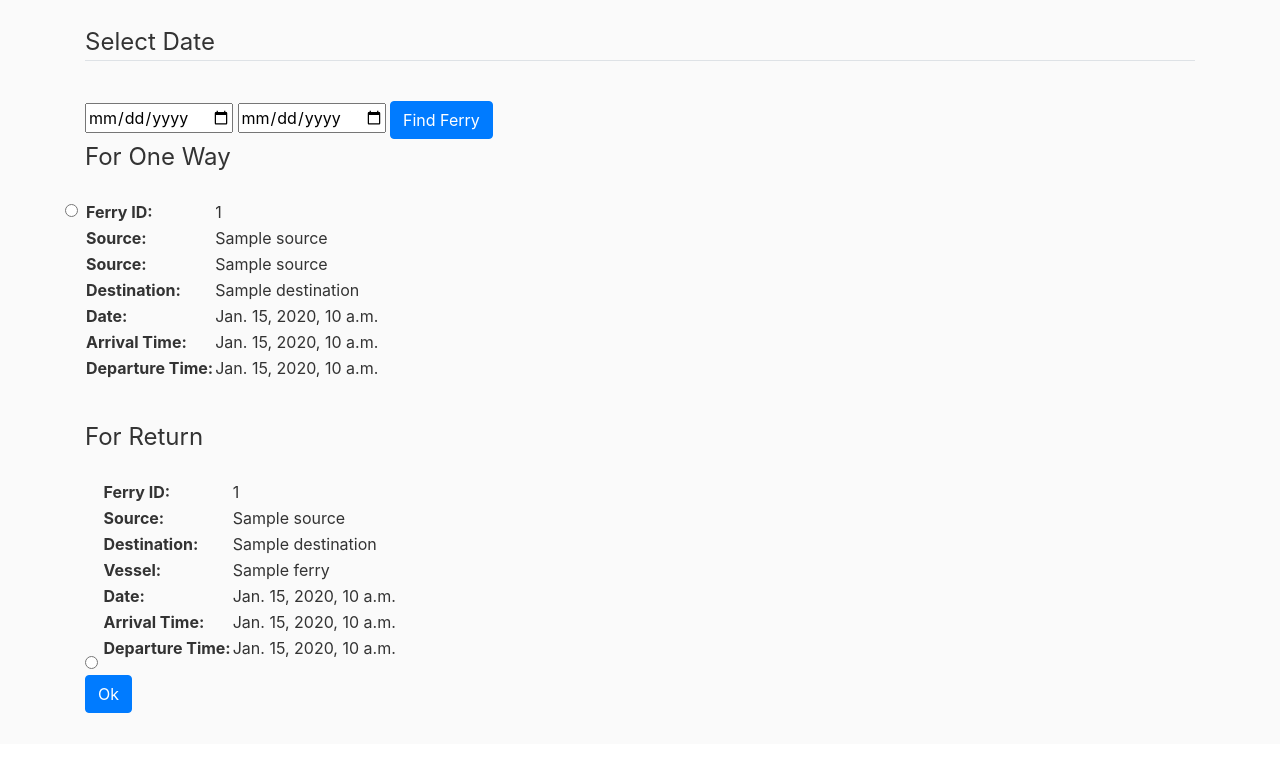
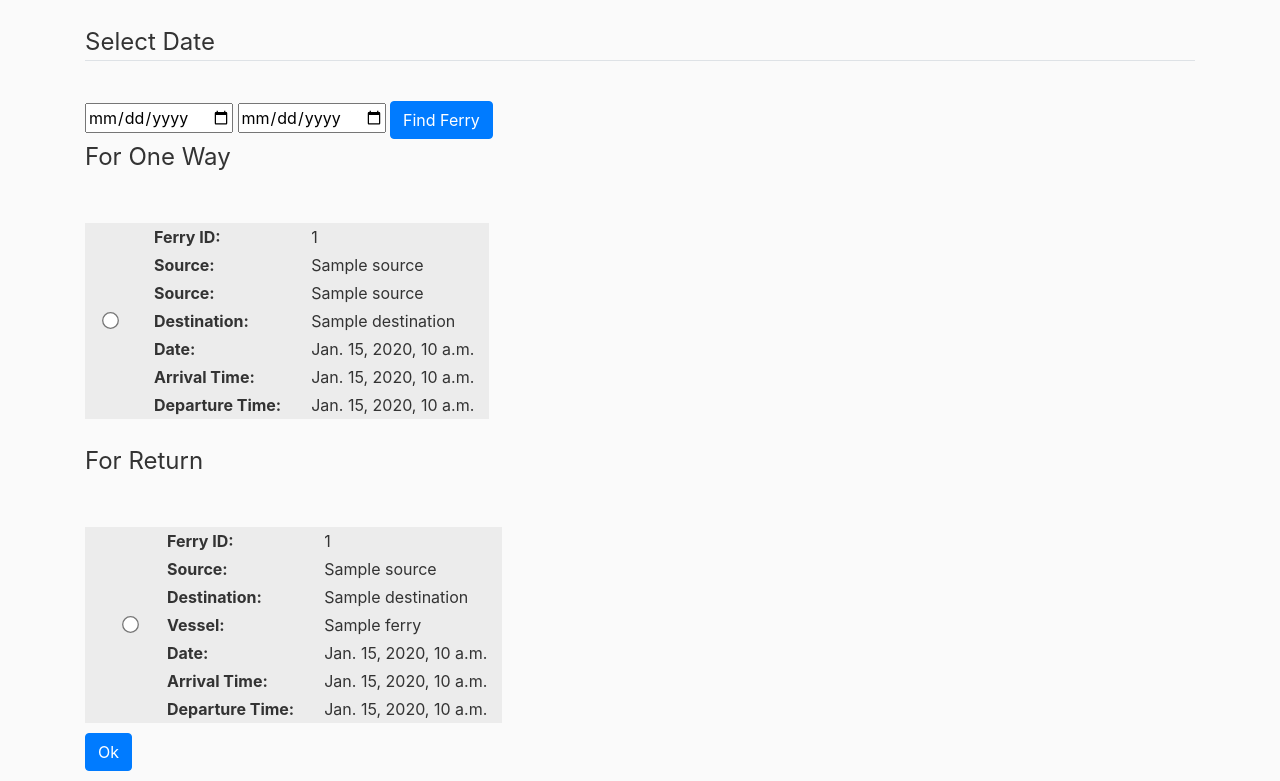
Before and after one commit to sakshichheda17/FerryTicketing-System, a Django app: template src/templates/return.html in a window 1280 px wide. Shown: the part 56-837 px from the top of the page. Before the commit the page ends 769 px from the top, so only its background shows below. Run offline with Django 3.2, Linux system fonts and the light colour scheme; the template is opened without the code that fills it: most values are stand-ins (such as "Sample title", 1, 10 or a date in 2020); some libraries are stand-ins or nearby versions.

Commit message:
Style Radio buttons

```diff
--- a/src/templates/return.html
+++ b/src/templates/return.html
@@ -6,6 +6,21 @@
 
 {% endblock %}
 {% block content %}
+<style>
+  input[type=radio]{
+      transform:scale(1.3);
+  }
+  table{
+      background-color: rgb(236, 236, 236);
+  }
+  th, td {
+      padding: 2px 15px 2px 15px;
+  }
+  .submitbtn {
+     margin: 10px 0 10px 0;
+  }
+</style>
+
 <fieldset class="form-group">
   <legend class="border-bottom mb-4">Select Date</legend>
 </fieldset>
@@ -23,12 +38,17 @@
         <fieldset id='outgoing'>
           <legend class="mb-4">For One Way</legend>
        {% for ferry in out_available %}
+       <table>
+        <tr>
+           <td rowspan="8">
+              <div class="custom-control custom-radio">
+              <input class="form-check-input" type="radio" id="{{ forloop.counter }}" name="out_ferry_id" value="{{ ferry.id }}">
+              </div>
+            </td>
+        </tr>
+        <label for="other">
 
-       <input class="form-check-input" type="radio" id="{{ forloop.counter }}" name="out_ferry_id" value="{{ ferry.id }}">
-       <label for="other">
-         <table>
-        <tr>
-        <th>Ferry ID: </th><td>{{ ferry.id }}</td></tr>
+        <tr><th>Ferry ID: </th><td>{{ ferry.id }}</td></tr>
         <tr><th>Source: </th><td>{{ ferry.source }}</td></tr>
         <!-- <tr><th>Destination: </th><td>{{ ferry.destination }}</td></tr>
         <tr><th>Vessel: </th><td>{{ ferry.vessel_name }}</td></tr> -->
@@ -37,8 +57,9 @@
         <tr><th>Date: </th><td>{{ ferry.date }}</td></tr>
         <tr><th>Arrival Time: </th><td>{{ ferry.arrival_time }}</td></tr>
         <tr><th>Departure Time:  </th><td>{{ ferry.departure_time }}</td></tr>
-        </table>
-      </label><br>
+
+      </label>
+    </table>
 
        {% endfor %}
       </fieldset>
@@ -53,11 +74,17 @@
       <fieldset id='incoming'>
         <legend class="mb-4">For Return</legend>
      {% for ferry in in_available %}
-     <input type="radio" id="{{ forloop.counter }}" name="in_ferry_id" value="{{ ferry.id }}">
-     <label for="other">
-      <table>
-        <tr>
-        <th>Ferry ID: </th><td>{{ ferry.id }}</td></tr>
+     <table>
+      <tr>
+         <td rowspan="8">
+            <div class="custom-control custom-radio">
+            <input type="radio" id="{{ forloop.counter }}" name="in_ferry_id" value="{{ ferry.id }}">
+            </div>
+          </td>
+      </tr>
+      <label for="other">
+
+        <tr><th>Ferry ID: </th><td>{{ ferry.id }}</td></tr>
         <!-- <tr><th>Source: </th><td>{{ ferry.source }}</td></tr>
         <tr><th>Destination: </th><td>{{ ferry.destination }}</td></tr> -->
         <tr><th>Source: </th><td>{{ ferry.source }}</td></tr>
@@ -66,12 +93,13 @@
         <tr><th>Date: </th><td>{{ ferry.date }}</td></tr>
         <tr><th>Arrival Time: </th><td>{{ ferry.arrival_time }}</td></tr>
         <tr><th>Departure Time:  </th><td>{{ ferry.departure_time }}</td></tr>
-        </table>
-      </label><br>
+
+      </label>
+    </table>
 
      {% endfor %}
     </fieldset>
-     <input type="submit" name="Submit" value="Ok" class="btn btn-primary">
+     <input type="submit" name="Submit" value="Ok" class="btn btn-primary submitbtn">
   </form>
    {% endif %}
 
```
Also changed, not shown: src/templates/single.html (+29 -8 lines), src/db.sqlite3.
